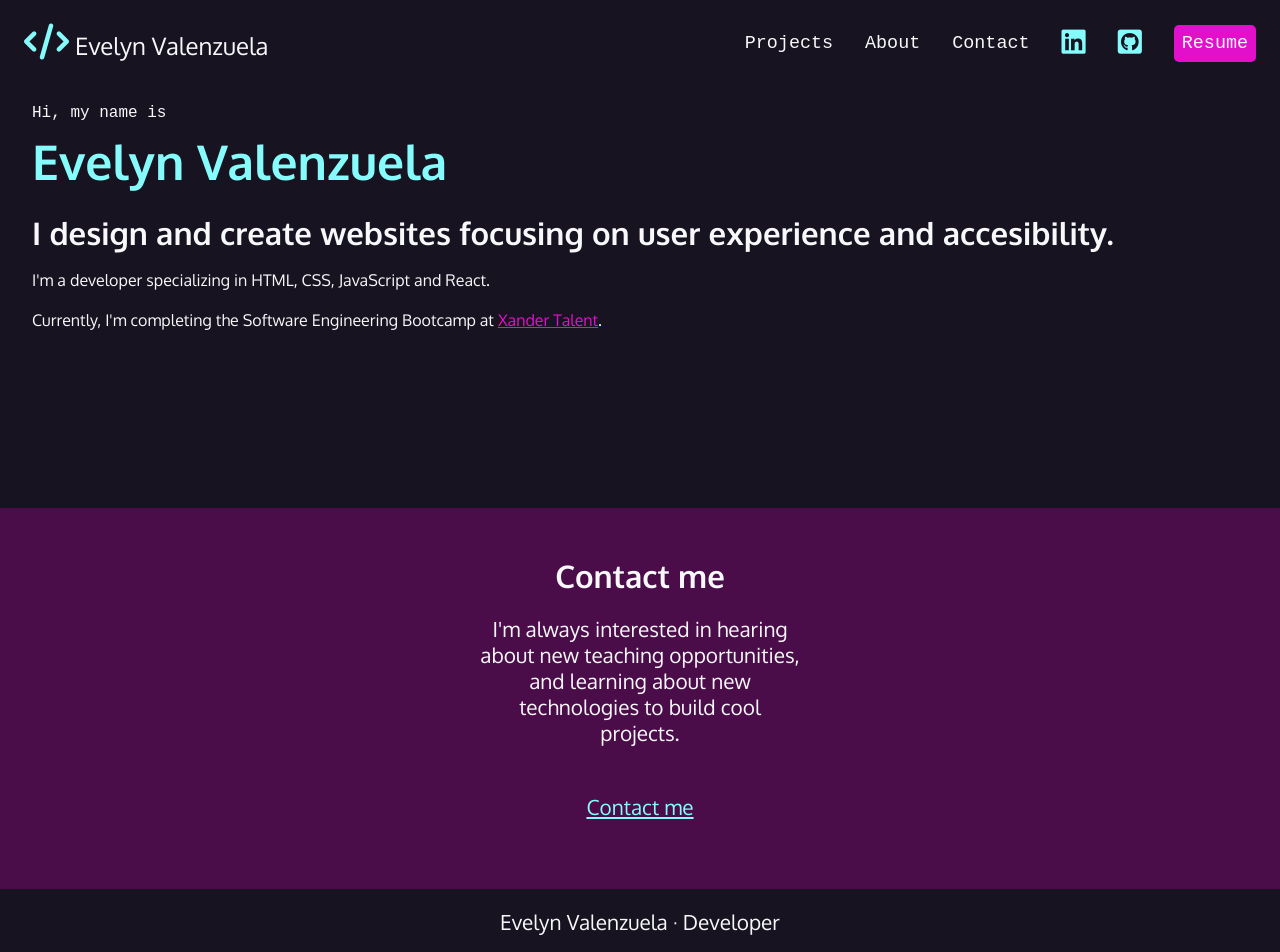
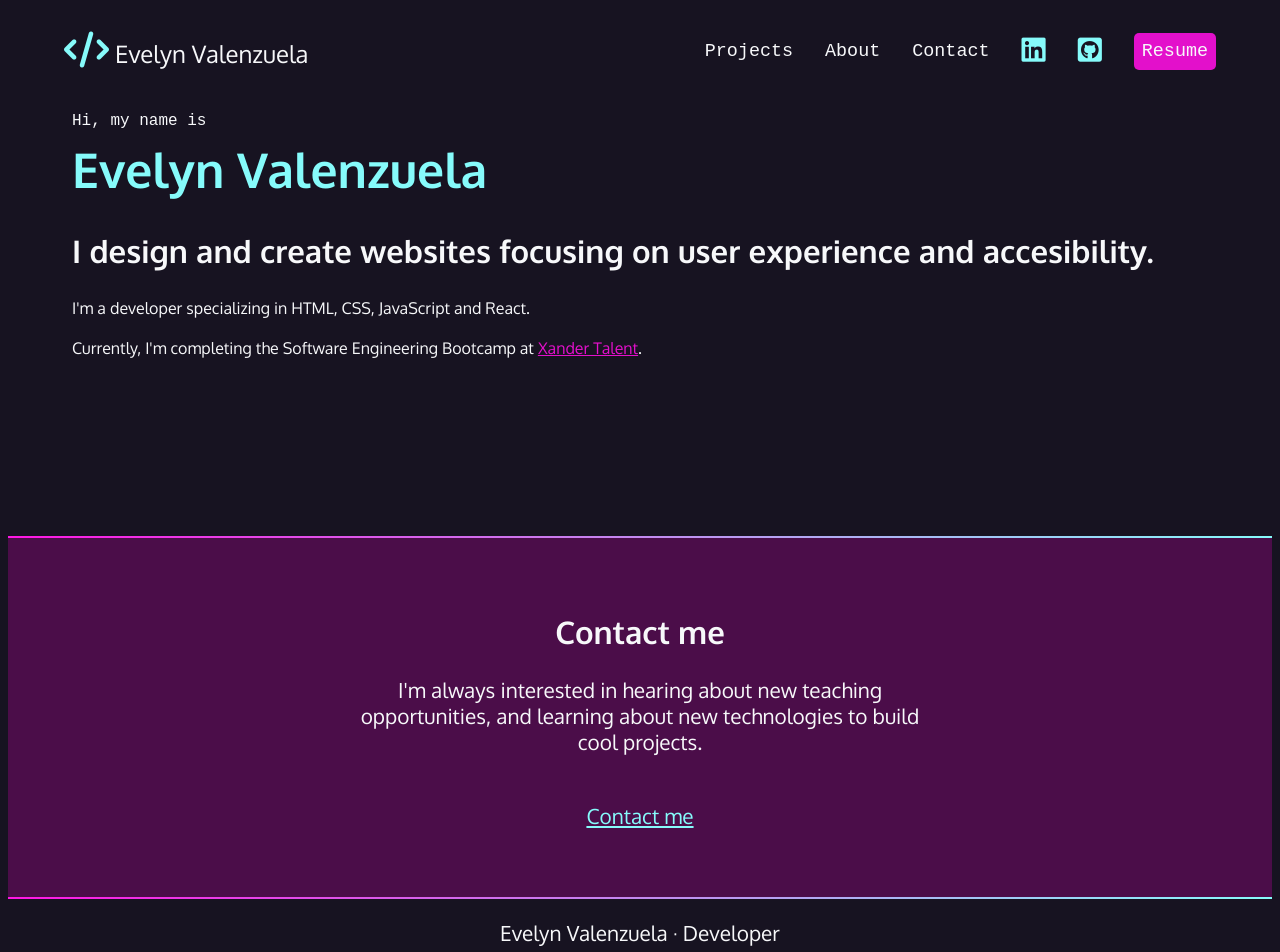
Before and after one commit to everodriguezval/xander-html-css-exercise, a plain HTML site: page index.html in a window 1280 px wide. Shown: the top 952 px of the page. Drawn offline with Linux system fonts and the light colour scheme; a web font is replaced by a local one.

Commit message:
Added some final features like max-width for containers and gradients between sections

```diff
--- a/index.html
+++ b/index.html
@@ -10,7 +10,7 @@
 </head>
 <body>
     <nav>
-        <ul class="navlinks">
+        <ul class="navlinks flex-links">
             <!-- aria-hidden="true"attribute tells the screen reader to ignore this particular element -->
             <li><a href="#"><i class="fas fa-code" aria-hidden="true"></i> Evelyn Valenzuela</a></li>
             <li><a href="#">Projects</a></li>
@@ -27,6 +27,7 @@
         <p>I'm a developer specializing in HTML, CSS, JavaScript and React.</p>
         <p>Currently, I'm completing the Software Engineering Bootcamp at <a href="https://www.xandertalent.com/" target="_blank">Xander Talent</a>.</p>
     </section>
+    <div class="gradient"></div>
     <section id="contact">
         <article>
             <h2>Contact me</h2>
@@ -36,9 +37,10 @@
             <p><a href="mailto:eve.rodriguezval@gmail.com">Contact me</a></p>
         </article>
     </section>
+    <div class="gradient"></div>
     <footer>
         <p>Evelyn Valenzuela · Developer</p>
-        <ul class="footer-links">
+        <ul class="footer-links flex-links">
             <li><a href="#"><i class="fa-brands fa-linkedin" aria-hidden="true"></i><span class="sr-only">LinkedIn</span></a></li>
             <li><a href="#"><i class="fa-brands fa-square-github" aria-hidden="true"></i><span class="sr-only">Github</span></a></li>
             <li><a href="#"><i class="fa-solid fa-envelope" aria-hidden="true"></i><span class="sr-only">Email</span></a></li>
--- a/style.css
+++ b/style.css
@@ -24,20 +24,20 @@
 
 html {
     box-sizing: border-box;
+    padding: 0;
+    margin: 0;
   }
 
 body {
     font-family: var(--sans);
-    padding: 0;
-    margin: 0;
     background-color: var(--black);
     color: var(--white);
     font-size: var(--font-size)
 }
 
-/* needed? nothing changes? */
-h1, h2, h3 {
-    margin: 0;
+.gradient {
+    background: linear-gradient(90deg, rgba(255,23,228,1) 0%, rgba(134,251,251,1) 100%);
+    height: 2px;
 }
 
 /* Navbar section */
@@ -45,14 +45,18 @@ nav {
     font-family: var(--mono);
 }
 
+.flex-links {
+    display: flex;
+    /* Will wrap when vw decreases */
+    flex-flow: row wrap;
+    justify-content: center;
+    align-items: center;
+    gap: 2rem;
+
+}
+
 .navlinks, .footer-links {
     list-style-type: none;
-    display: flex;
-     /*will wrap when the vw decreases */
-    flex-flow: row wrap;
-    gap: 2rem;
-    justify-content: center;
-    align-items: center;
     padding: 1.5rem;
     margin: 0;
 }
@@ -97,6 +101,7 @@ nav [class*='fa']:hover, footer [class*='fa']:hover {
     border-radius: 5px;
     transition: all 0.4s ease;
 }
+/* this may work but keep in mind specificity! */
 /* .call-to-action {
     background-color: var(--magenta);
     padding: 0.5rem;
@@ -121,6 +126,8 @@ a:hover {
 
 #intro {
     padding: 0 2rem 10rem 2rem;
+    max-width: 1200px;
+    margin: 0 auto;
 }
 
 #intro p {
@@ -147,7 +154,8 @@ a:hover {
 }
 
 #contact article {
-    width: 90vw;
+    width: 100%;
+    max-width: 600px;
     margin: 0 auto;
     padding: 3rem 0;
 }
@@ -168,12 +176,14 @@ footer p {
 /* Responsive */
 
 @media screen and (min-width: 750px) {
-    #contact article {
-        width: 25vw;
-    }
     .navlinks li:first-child {
         flex-basis: auto;
         margin-right: auto;
         text-align: left;
     }
+
+    nav {
+        max-width: 1200px;
+        margin: 0 auto;
+    }
 }
```
